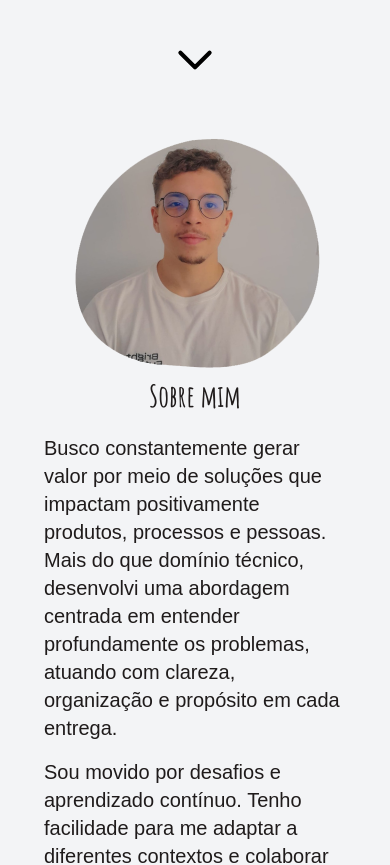
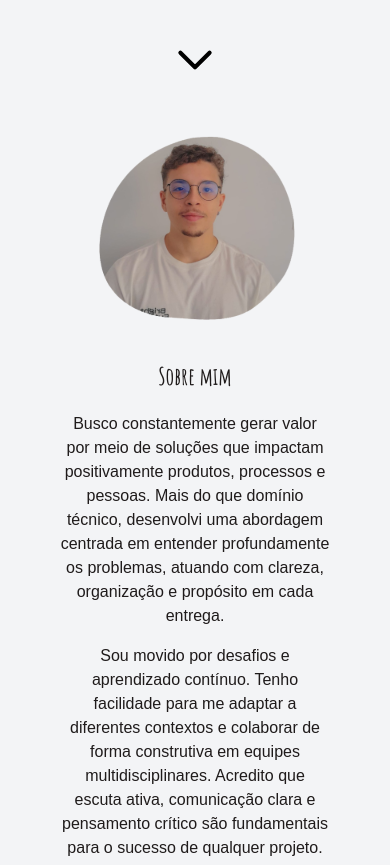
Before and after one commit to MatheusSCristo/Portfolio, a Next.js app: page / in a window 390 px wide. Shown: the part 740-1605 px from the top of the page. Built offline with nearby package versions, Linux system fonts and the light colour scheme; a web font is replaced by a local one.

Commit message:
feat: add mobile responsiveness

```diff
--- a/src/app/components/About/index.tsx
+++ b/src/app/components/About/index.tsx
@@ -28,25 +28,26 @@ const About = () => {
     <section id="about" className="xl:h-screen w-full p-6 ">
       <motion.div
         ref={ref}
-        className="flex flex-col xl:flex-row gap-[10%] items-center"
+        className="flex flex-col xl:flex-row gap-8 lg:gap-[5%] xl:gap-[10%] items-center max-w-7xl mx-auto"
         variants={variants}
         initial="hidden"
         whileInView="visible"
         transition={{ duration: 1, ease: "easeInOut" }}
       >
-        <div className="w-[250px] h-[250px] md:w-[450px] md:h-[450px] relative">
+        <div className="w-[200px] h-[200px] sm:w-[250px] sm:h-[250px] md:w-[300px] md:h-[300px] lg:w-[350px] lg:h-[350px] xl:w-[400px] xl:h-[400px] 2xl:w-[450px] 2xl:h-[450px] relative shrink-0">
           <Image
             src={"/images/profileDesktop.svg"}
             alt="Profile"
             fill
-            className="object-cover"
+            className="object-contain"
+            priority
           />
         </div>
-        <div className="flex flex-col gap-5 items-center">
-          <h1 className="text-3xl md:text-5xl xl:text-7xl font-bold">
+        <div className="flex flex-col gap-5 items-center text-center xl:text-left xl:items-start">
+          <h1 className="text-2xl sm:text-3xl md:text-4xl lg:text-5xl xl:text-6xl 2xl:text-7xl font-bold">
             Sobre mim
           </h1>
-          <div className="text-xl md:text-2xl break-words xl:w-[900px] flex flex-col gap-4 font-text ">
+          <div className="text-base sm:text-lg md:text-xl lg:text-xl xl:text-2xl break-words max-w-4xl xl:max-w-[900px] flex flex-col gap-4 font-text px-4 xl:px-0">
             <p>
               Busco constantemente gerar valor por meio de soluções que impactam
               positivamente produtos, processos e pessoas. Mais do que domínio
--- a/src/app/components/Trajectory/index.tsx
+++ b/src/app/components/Trajectory/index.tsx
@@ -59,13 +59,13 @@ const Trajectory = () => {
         </div>
         <div className="relative">
           {/* Linha de fundo fixa */}
-          <div className="absolute left-1/2 h-full w-0.5 bg-gray-100"></div>
+          <div className="absolute right-0 md:left-1/2 h-full w-0.5 bg-gray-100"></div>
           {/* Linha animada que cresce com o scroll */}
           <motion.div
-            className="absolute left-1/2 w-0.5 bg-emerald-300 origin-top z-10"
+            className="absolute right-0 md:left-1/2 w-0.5 bg-emerald-300 origin-top z-10"
             style={{ height: timelineHeight }}
           ></motion.div>
-          <div className="grid grid-cols-1 md:grid-cols-2 gap-x-16 gap-y-12">
+          <div className="grid grid-cols-1 md:grid-cols-2 gap-x-16 gap-y-12 pr-8 md:pr-0">
             <motion.div
               className="bg-white p-6 rounded-lg shadow-lg shadow-green-500/30 border border-green-200 relative"
               variants={cardVariants}
@@ -75,7 +75,7 @@ const Trajectory = () => {
               custom={0}
             >
               <motion.div
-                className="absolute -right-2 top-1/2 -translate-y-1/2 w-4 h-4 rounded-full border-4 border-white z-20"
+                className="absolute -right-2 xl:-right-2 md:-right-2 top-1/2 -translate-y-1/2 w-4 h-4 rounded-full border-4 border-white z-20"
                 initial={{ scale: 0 }}
                 whileInView={{ scale: 1 }}
                 transition={{ delay: 0.3, duration: 0.4, ease: "easeOut" }}
@@ -110,7 +110,7 @@ const Trajectory = () => {
                   }}
                 />
               </motion.div>
-              <div className="flex justify-between items-start mb-4">
+              <div className="flex flex-col sm:flex-row sm:justify-between sm:items-start mb-4 gap-3">
                 <div>
                   <h2 className="text-4xl font-semibold text-gray-900">
                     Desenvolvedor Júnior
@@ -122,7 +122,7 @@ const Trajectory = () => {
                     Jun. 2025 - Presente
                   </p>
                 </div>
-                <span className="bg-emerald-100 text-emerald-700 text-xl font-semibold px-3 py-1 rounded-full">
+                <span className="bg-emerald-100 text-emerald-700 text-lg sm:text-xl font-semibold px-3 py-1 rounded-full self-start">
                   Atual
                 </span>
               </div>
@@ -173,7 +173,7 @@ const Trajectory = () => {
               custom={1}
             >
               <motion.div
-                className="absolute -left-2 top-1/2 -translate-y-1/2 w-4 h-4 rounded-full border-4 border-white z-20"
+                className="absolute -right-2 xl:-left-2 md:-left-2 top-1/2 -translate-y-1/2 w-4 h-4 rounded-full border-4 border-white z-20"
                 initial={{ scale: 0 }}
                 whileInView={{ scale: 1 }}
                 transition={{ delay: 0.5, duration: 0.4, ease: "easeOut" }}
@@ -185,7 +185,7 @@ const Trajectory = () => {
                   ),
                 }}
               ></motion.div>
-              <div className="flex justify-between items-start mb-4">
+              <div className="flex flex-col sm:flex-row sm:justify-between sm:items-start mb-4 gap-3">
                 <div>
                   <h2 className="text-4xl font-semibold text-gray-900">
                     Estagiário Desenvolvimento
@@ -197,7 +197,7 @@ const Trajectory = () => {
                     Dez. 2024 - Maio. 2025 • Natal, RN
                   </p>
                 </div>
-                <span className="bg-gray-100 text-gray-700 text-xl font-semibold px-3 py-1 rounded-full">
+                <span className="bg-gray-100 text-gray-700 text-lg sm:text-xl font-semibold px-3 py-1 rounded-full self-start">
                   Concluído
                 </span>
               </div>
@@ -243,7 +243,7 @@ const Trajectory = () => {
               custom={2}
             >
               <motion.div
-                className="absolute -right-2 top-1/2 -translate-y-1/2 w-4 h-4 rounded-full border-4 border-white z-20"
+                className="absolute -right-2 xl:-right-2 md:-right-2 top-1/2 -translate-y-1/2 w-4 h-4 rounded-full border-4 border-white z-20"
                 initial={{ scale: 0 }}
                 whileInView={{ scale: 1 }}
                 transition={{ delay: 0.7, duration: 0.4, ease: "easeOut" }}
@@ -278,7 +278,7 @@ const Trajectory = () => {
                   }}
                 />
               </motion.div>
-              <div className="flex justify-between items-start mb-4">
+              <div className="flex flex-col sm:flex-row sm:justify-between sm:items-start mb-4 gap-3">
                 <div>
                   <h2 className="text-4xl font-semibold text-gray-900">
                     Bolsista em Projeto de Pesquisa
@@ -290,7 +290,7 @@ const Trajectory = () => {
                     Nov. 2024 - Remoto • Natal, RN
                   </p>
                 </div>
-                <span className="bg-emerald-100 text-emerald-700 text-xl font-semibold px-3 py-1 rounded-full">
+                <span className="bg-emerald-100 text-emerald-700 text-lg sm:text-xl font-semibold px-3 py-1 rounded-full self-start">
                   Atual
                 </span>
               </div>
```
Also changed, not shown: 2 other files (tests, documents, lock files or other folders).
